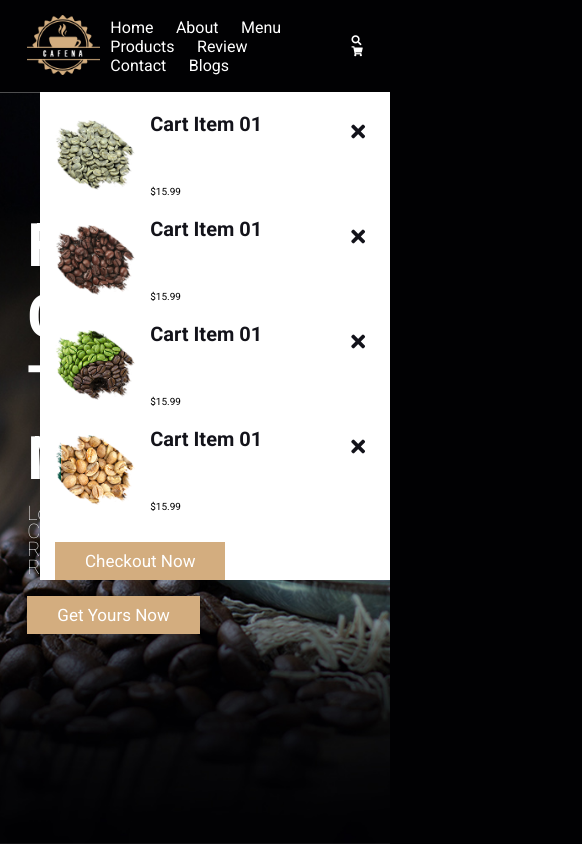
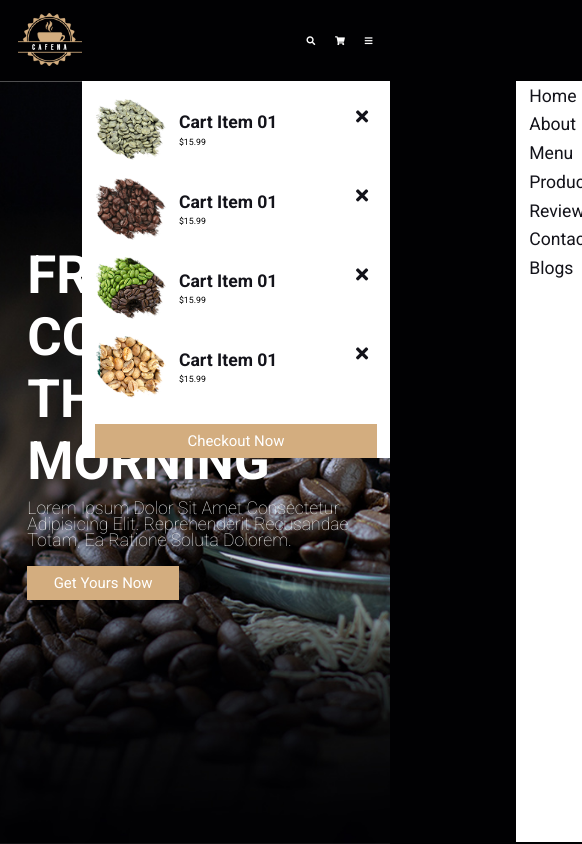
Before and after one commit to OscarVegaV/exercise-Cafeina_CoffeeShop, a plain HTML site: page index.html in a window 390 px wide. Both pictures are taken after a click on the element 357 px from the left and 51 px from the top of the page. Shown: the top 844 px of the page, 582 px wide, since content can reach past the window. Drawn offline with Linux system fonts and the light colour scheme.

Commit message:
media queries are added for the responsive part and small changes

```diff
--- a/css/style.css
+++ b/css/style.css
@@ -2,7 +2,7 @@
   --main-color: #d3ad7f;
   --black: #13131a;
   --bg: #010103;
-  --border: .1rem solid rgba(255,255,255,.3);
+  --border: .1rem solid rgba(255, 255, 255, 0.3);
 }
 *{                                    /*contenido General ***  */
   font-family: 'Roboto', sans-serif;
@@ -13,7 +13,7 @@
   border: 0;
   text-decoration: none;              /*elimina el subrayado del hipervinculo*/
   text-transform: capitalize;         /* la primera letra del hipervinculo en mayuscula*/
-  transition: .2s linear ;            /*tiempo de transicion inicial (.2s) y el valor en que termina (linear) para los links internos*/
+  transition: .2s linear;             /*tiempo de transicion inicial (.2s) y el valor en que termina (linear) para los links internos*/
 }
 html{
   font-size: 62.5%;                   /*texto en % en cualquier pantalla*/
@@ -57,7 +57,7 @@ section{                              /*le da un pading a toda la seccion x y (t
   color: #fff;
   text-transform: uppercase;
   padding-bottom: 3.5rem;
-  font-size: 4.5rem;
+  font-size: 4rem;
 }
 .heading span{
   color: var(--main-color);
@@ -97,7 +97,7 @@ header .search-form{
   height: 5rem;
   display: flex;                      /*elemento padre ocupar de display flex */
   align-items: center;
-  transform: scale(0);                /**(se agranda)altura 0*/
+  transform: scaleY(0);                /**(se agranda)altura 0*/
   transform-origin: top;              /*modificacion en la parte de arriba*/
 }
 header .search-form.active{           /*clase active sobre el elmento(aparezca o desaparezca)*/
@@ -156,13 +156,13 @@ header .cart-items-container .cart-item img{              /*tamano de la imagen*
 header .cart-items-container .cart-item .content h3{      /*color y tamano de texto*/
   font-size: 2rem;
   color: var(--black);
-  padding-bottom: 5rem;
+  padding-bottom: .5rem;
 }
 header .cart-items-container .cart-item .content .price{  /*color y tamano de texto*/
   font-size: 1.5rem;
   color: var(--main-color);
 }
-header .cart-items-container .cart-item .content .btn{     /*posicion del btn*/
+header .cart-items-container .btn{     /*posicion del btn*/
   width: 100%;
   text-align: center;
 }
@@ -268,7 +268,7 @@ header .cart-items-container .cart-item .content .btn{     /*posicion del btn*/
   color: #fff;
   margin: .3rem;
 }
-.products .box-container .box .icons a{            /*color a los a*/
+.products .box-container .box .icons a:hover{  /*color a los a*/
   background: var(--main-color);
 }
 .products .box-container .box .image{
@@ -343,11 +343,6 @@ header .cart-items-container .cart-item .content .btn{     /*posicion del btn*/
   flex: 1 1 45rem;                 /*define el acho y el alto*/
   padding: 5rem 2rem;
   text-align: center;
-}
-.contact .row form{
-  text-transform: uppercase;
-  font-size: 3.5rem;
-  color: #fff;
 }
 .contact .row form h3{
   text-transform: uppercase;
@@ -442,10 +437,9 @@ transform: scale(1.2);                               /*la imagen va a crecer 1.2
 .footer .links{
   display: flex;
   justify-content: center;                    /*acomodo horizontal*/
-  flex-wrap: grap;
+  flex-wrap: wrap;
   padding: 2rem 0;
   gap: 1rem;
-
 }
 .footer .links a{
   padding: .7rem 2rem;
@@ -465,3 +459,38 @@ transform: scale(1.2);                               /*la imagen va a crecer 1.2
 .footer .credit span{
   color: var(--main-color);
 }
+/*--- Media Queries para responsive ---*/
+@media (max-width:991px){                           /*como se comporta de 0 hasta 991 PIXElES*/
+  html{
+    font-size: 55%;
+  }
+  header{
+    padding: 1.5rem 2rem;
+  }
+  selection{
+    padding: 2rem;
+  }
+}
+@media (max-width:768px){
+  #menu-btn{
+    display: inline-block;                        /*que se vea como un solo bloque en linea que esta alapar*/
+  }
+  header .navbar{
+    position: absolute;
+    top: 100%;
+    right: -100%;                                 /*con esas medidas saca el MENU la caja blanca*/
+    background: #fff;
+    width: 30rem;
+    height: calc(100vh - 9.5rem);                 /*del 100% de la altura del dispositivo le reste 9.5rem*/
+  }
+  header .navbar.active{                         /*caracteristicas que modifican la clase active*/
+    right: 0;                                    /*hace que las opcines del menu aparezcan*/
+  }
+  header .navbar a{                              /*tamano y color del texto cuando aparece*/
+    color: var(--black);
+    display: block;
+    margin: 1.rem;
+    padding: .5rem;
+    font-size: 2rem;
+  }
+}
--- a/js/script.js
+++ b/js/script.js
@@ -1,18 +1,4 @@
-let searchForm = document.querySelector('.search-form');          //busca el primer selector que tenga la clase search form
-
-document.querySelector('#search-btn').onclick = () =>{            //elemento con id #search-btn, evento click
-  searchForm.classList.toggle('active');                            //se le agrega la clase active (css)
-  navbar.classList.remove('active');                                // navar quita la clase active (css)
-  cartItem.classList.remove('active');                              //quita la clase active cuando se vuelva a dar click
-}
-let cartItem = document.querySelector('.cart-items-container');   //
-
-document.querySelector('#cart-btn').onclick = () =>{              //
-  cartItem.classList.toggle('active');                              //
-  navbar.classList.remove('active');                                //
-  searchForm.classList.remove('active');                            //
-}
-let navbar = document.querySelector('.navbar');
+let navbar = document.querySelector('.navbar');                   //busca el primer selector que tenga la clase navar
 
 document.querySelector('#menu-btn').onclick = () =>{
 
@@ -20,8 +6,22 @@ document.querySelector('#menu-btn').onclick = () =>{
   searchForm.classList.remove('active');
   cartItem.classList.remove('active');
 }
-window.onscroll = () =>{                                      // si utiliza scrol  remueva la clase active
-  navbar.classList.remove('active');                          //  (navar ) a los 3 les remueva la clase
-  searchForm.classList.remove('active');                      //  (buscar)
-  cartItem.classList.remove('active');                        //   (cart item)
+let searchForm = document.querySelector('.search-form');          //busca el primer selector que tenga la clase search form
+
+document.querySelector('#search-btn').onclick = () =>{            //elemento con id #search-btn, evento click (aparece desaparece menu y carrito)
+  searchForm.classList.toggle('active');                          //se le agrega la clase active (css)
+  navbar.classList.remove('active');                              // navar quita la clase active (css)
+  cartItem.classList.remove('active');                            //quita la clase active al carrito cuando se vuelva a dar click
 }
+let cartItem = document.querySelector('.cart-items-container');   //busca el primer selector que tenga la clase cartitem
+
+document.querySelector('#cart-btn').onclick = () =>{              //
+  cartItem.classList.toggle('active');                            //
+  navbar.classList.remove('active');                              //
+  searchForm.classList.remove('active');                          //
+}
+window.onscroll = () =>{                                          // si utiliza scrol  remueva la clase active
+  navbar.classList.remove('active');                              //  (navar ) a los 3 les remueva la clase
+  searchForm.classList.remove('active');                          //  (buscar)
+  cartItem.classList.remove('active');                            //  (cart item)
+}
```
